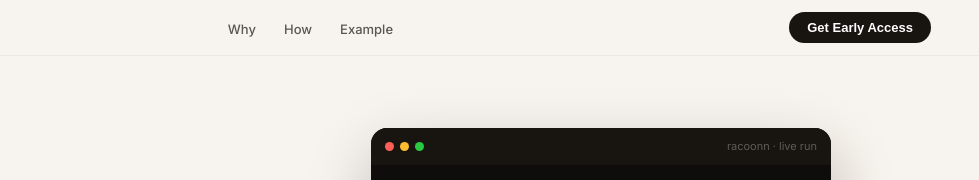
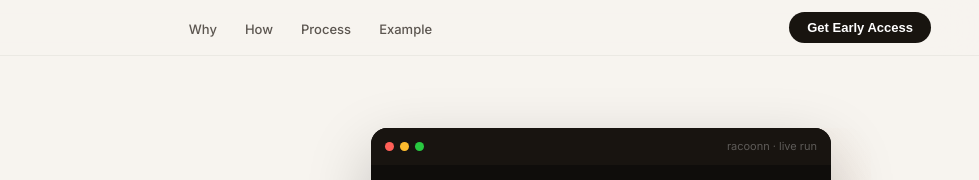
Before and after one commit to WellyXY/Bexta, a website: page index.html in a window 1280 px wide. Shown: the top 180 px of the page, 301-1280 px from the left. Drawn offline with Linux system fonts and the light colour scheme.

Commit message:
Add Process nav link to Agent Run section

```diff
--- a/index.html
+++ b/index.html
@@ -585,6 +585,7 @@
   <ul>
     <li><a href="#problem">Why</a></li>
     <li><a href="#how">How</a></li>
+    <li><a href="#agent-run">Process</a></li>
     <li><a href="#report">Example</a></li>
   </ul>
   <button class="btn-nav" onclick="showModal()">Get Early Access</button>
```
